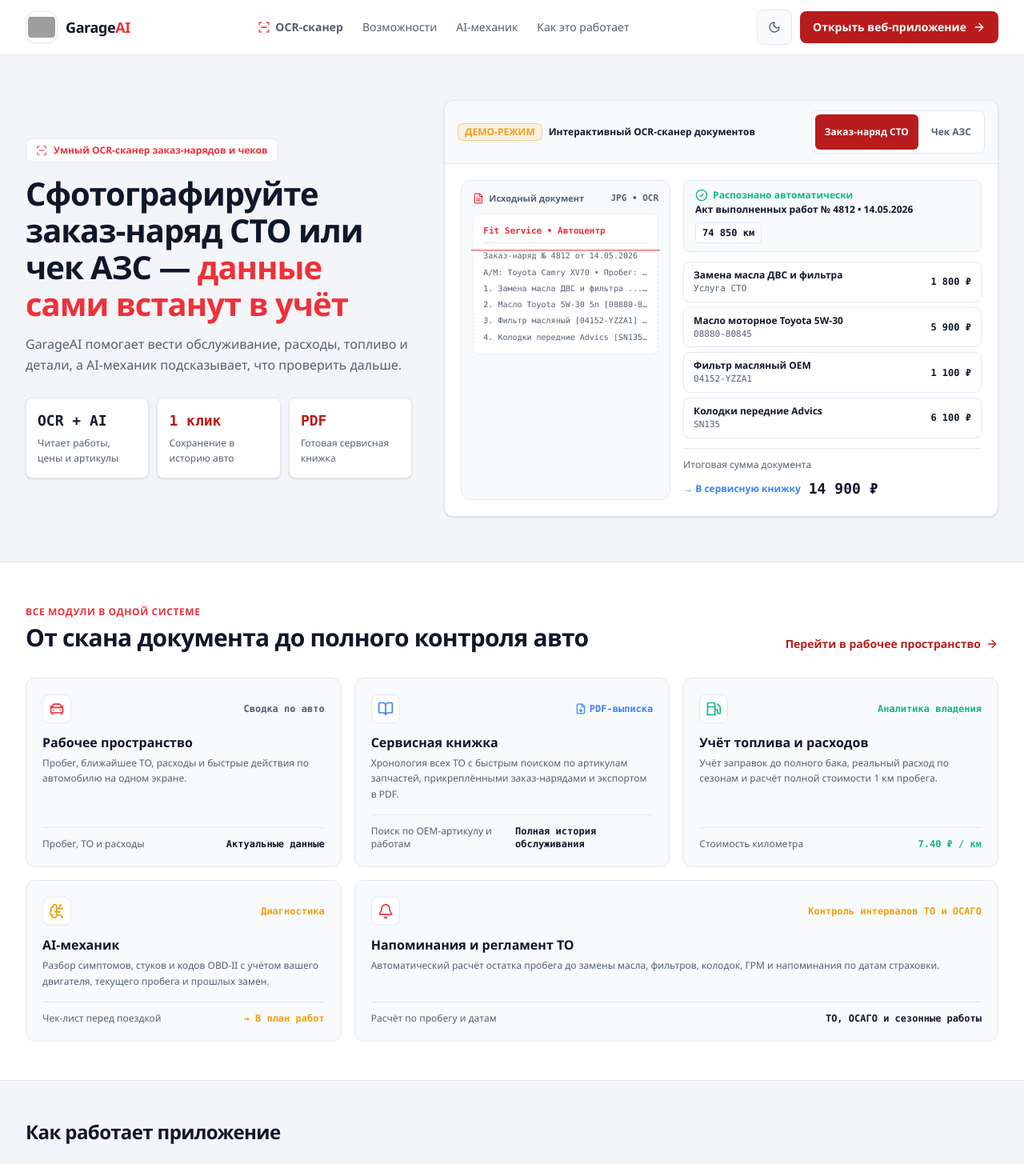
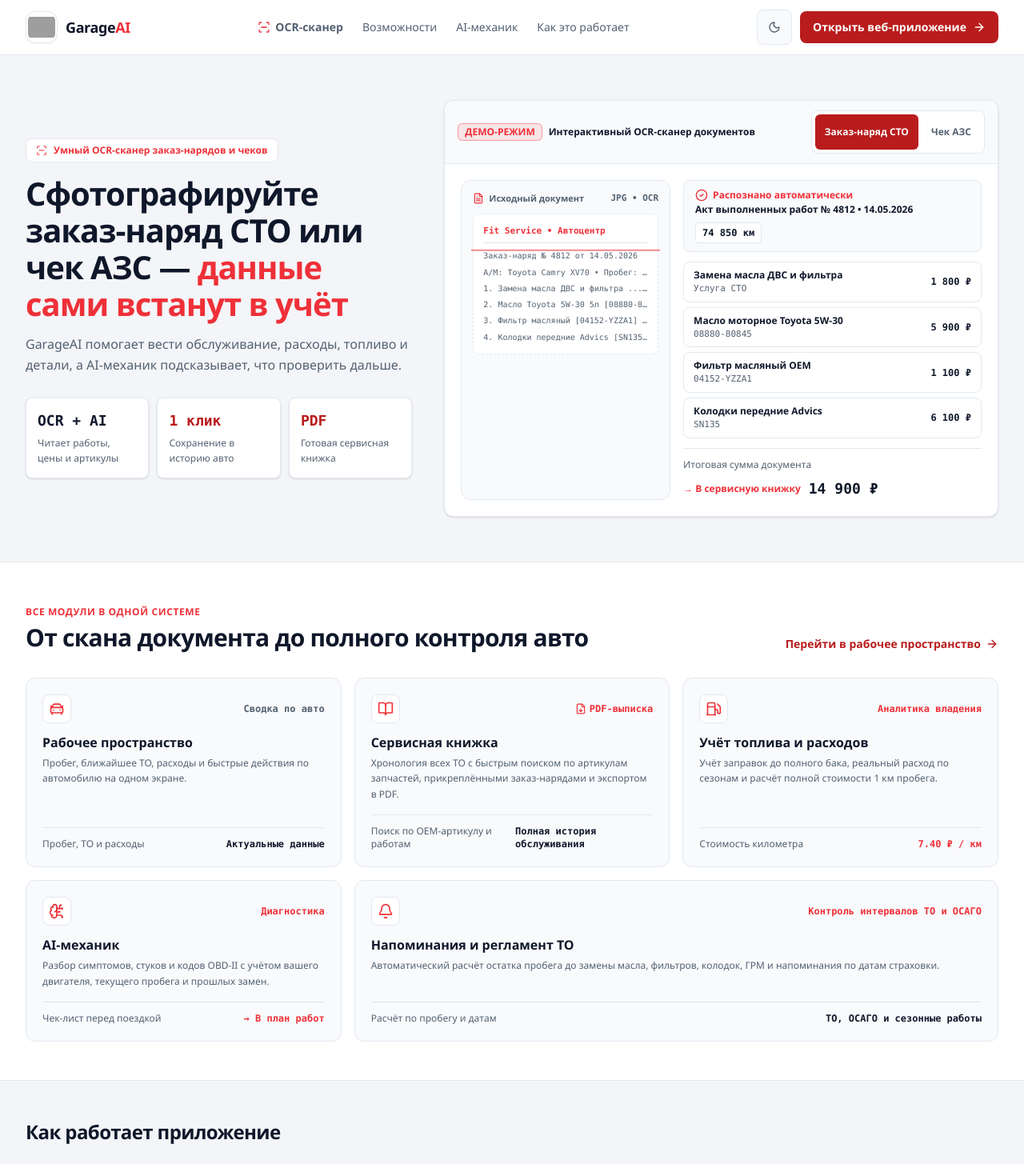
Before and after one commit to AlEX91udemy/GarageAI_1.0, a React (Vite) app: page / in a window 1280 px wide. Shown: the top 1455 px of the page at 80% size. Built offline with nearby package versions, Linux system fonts and the light colour scheme; grey boxes are pictures that could not be loaded.

Commit message:
style: use one red landing accent

```diff
--- a/src/LandingPage.tsx
+++ b/src/LandingPage.tsx
@@ -59,7 +59,7 @@ const SCAN_PRESETS: ScanDemoPreset[] = [
     ],
     total: "14 900 ₽",
     targetBadge: "→ В сервисную книжку",
-    targetColor: "text-[#3B82F6]",
+    targetColor: "text-[#EF3038]",
   },
   {
     id: "fuel",
@@ -82,7 +82,7 @@ const SCAN_PRESETS: ScanDemoPreset[] = [
     ],
     total: "2 650 ₽",
     targetBadge: "→ В учёт топлива и расходов",
-    targetColor: "text-[#10B981]",
+    targetColor: "text-[#EF3038]",
   },
 ];
 
@@ -167,7 +167,7 @@ export function LandingPage() {
               title={isDark ? "Светлая тема" : "Тёмная тема"}
               className="garage-btn-anim inline-flex h-10 w-10 items-center justify-center rounded-lg border border-[#E2E8F0] bg-[#F8FAFC] text-[#536171] hover:text-[#0F172A] dark:border-[#243044] dark:bg-[#1E293B] dark:text-[#94A3B8] dark:hover:text-[#F8FAFC]"
             >
-              {isDark ? <Sun className="h-4 w-4 text-[#F59E0B]" /> : <Moon className="h-4 w-4" />}
+              {isDark ? <Sun className="h-4 w-4 text-[#EF3038]" /> : <Moon className="h-4 w-4" />}
             </button>
             <a
               href="/app"
@@ -251,7 +251,7 @@ export function LandingPage() {
                 {/* Верхняя панель превью */}
                 <div className="flex flex-wrap items-center justify-between gap-2 border-b border-[#E2E8F0] bg-[#F8FAFC] px-4 py-3 dark:border-[#243044] dark:bg-[#1E293B]">
                   <div className="flex items-center gap-2">
-                    <span className="inline-flex items-center rounded-md border border-[#F59E0B]/40 bg-[#F59E0B]/10 px-2 py-0.5 text-xs font-bold text-[#F59E0B]">
+                    <span className="inline-flex items-center rounded-md border border-[#EF3038]/40 bg-[#EF3038]/10 px-2 py-0.5 text-xs font-bold text-[#EF3038]">
                       ДЕМО-РЕЖИМ
                     </span>
                     <span className="text-xs font-semibold text-[#0F172A] dark:text-[#F8FAFC]">
@@ -334,7 +334,7 @@ export function LandingPage() {
                         {/* Шапка результата */}
                         <div className="flex flex-wrap items-center justify-between gap-2 rounded-lg border border-[#E2E8F0] bg-[#F8FAFC] px-3.5 py-2.5 dark:border-[#243044] dark:bg-[#1E293B]">
                           <div>
-                            <div className="flex items-center gap-1.5 text-xs font-bold text-[#10B981]">
+                            <div className="flex items-center gap-1.5 text-xs font-bold text-[#EF3038]">
                               <CheckCircle2 className="h-4 w-4" />
                               <span>Распознано автоматически</span>
                             </div>
@@ -461,10 +461,10 @@ export function LandingPage() {
               >
                 <div>
                   <div className="flex items-center justify-between">
-                    <span className="inline-flex h-9 w-9 items-center justify-center rounded-lg bg-[#FFFFFF] text-[#3B82F6] border border-[#E2E8F0] dark:bg-[#17202E] dark:border-[#243044]">
+                    <span className="inline-flex h-9 w-9 items-center justify-center rounded-lg bg-[#FFFFFF] text-[#EF3038] border border-[#E2E8F0] dark:bg-[#17202E] dark:border-[#243044]">
                       <BookOpen className="h-5 w-5" />
                     </span>
-                    <span className="inline-flex items-center gap-1 font-mono text-xs font-semibold text-[#3B82F6]">
+                    <span className="inline-flex items-center gap-1 font-mono text-xs font-semibold text-[#EF3038]">
                       <FileDown className="h-3.5 w-3.5" /> PDF-выписка
                     </span>
                   </div>
@@ -493,10 +493,10 @@ export function LandingPage() {
               >
                 <div>
                   <div className="flex items-center justify-between">
-                    <span className="inline-flex h-9 w-9 items-center justify-center rounded-lg bg-[#FFFFFF] text-[#10B981] border border-[#E2E8F0] dark:bg-[#17202E] dark:border-[#243044]">
+                    <span className="inline-flex h-9 w-9 items-center justify-center rounded-lg bg-[#FFFFFF] text-[#EF3038] border border-[#E2E8F0] dark:bg-[#17202E] dark:border-[#243044]">
                       <Fuel className="h-5 w-5" />
                     </span>
-                    <span className="font-mono text-xs font-semibold text-[#10B981]">
+                    <span className="font-mono text-xs font-semibold text-[#EF3038]">
                       Аналитика владения
                     </span>
                   </div>
@@ -512,7 +512,7 @@ export function LandingPage() {
                   <span className="text-[#536171] dark:text-[#94A3B8]">
                     Стоимость километра
                   </span>
-                  <span className="font-mono font-bold text-[#10B981]">
+                  <span className="font-mono font-bold text-[#EF3038]">
                     7.40 ₽ / км
                   </span>
                 </div>
@@ -525,10 +525,10 @@ export function LandingPage() {
               >
                 <div>
                   <div className="flex items-center justify-between">
-                    <span className="inline-flex h-9 w-9 items-center justify-center rounded-lg bg-[#FFFFFF] text-[#F59E0B] border border-[#E2E8F0] dark:bg-[#17202E] dark:border-[#243044]">
+                    <span className="inline-flex h-9 w-9 items-center justify-center rounded-lg bg-[#FFFFFF] text-[#EF3038] border border-[#E2E8F0] dark:bg-[#17202E] dark:border-[#243044]">
                       <BrainCircuit className="h-5 w-5" />
                     </span>
-                    <span className="font-mono text-xs font-semibold text-[#F59E0B]">
+                    <span className="font-mono text-xs font-semibold text-[#EF3038]">
                       Диагностика
                     </span>
                   </div>
@@ -544,7 +544,7 @@ export function LandingPage() {
                   <span className="text-[#536171] dark:text-[#94A3B8]">
                     Чек-лист перед поездкой
                   </span>
-                  <span className="font-mono font-semibold text-[#F59E0B]">
+                  <span className="font-mono font-semibold text-[#EF3038]">
                     → В план работ
                   </span>
                 </div>
@@ -560,7 +560,7 @@ export function LandingPage() {
                     <span className="inline-flex h-9 w-9 items-center justify-center rounded-lg bg-[#FFFFFF] text-[#EF3038] border border-[#E2E8F0] dark:bg-[#17202E] dark:border-[#243044]">
                       <Bell className="h-5 w-5" />
                     </span>
-                    <span className="font-mono text-xs font-semibold text-[#F59E0B]">
+                    <span className="font-mono text-xs font-semibold text-[#EF3038]">
                       Контроль интервалов ТО и ОСАГО
                     </span>
                   </div>
```
